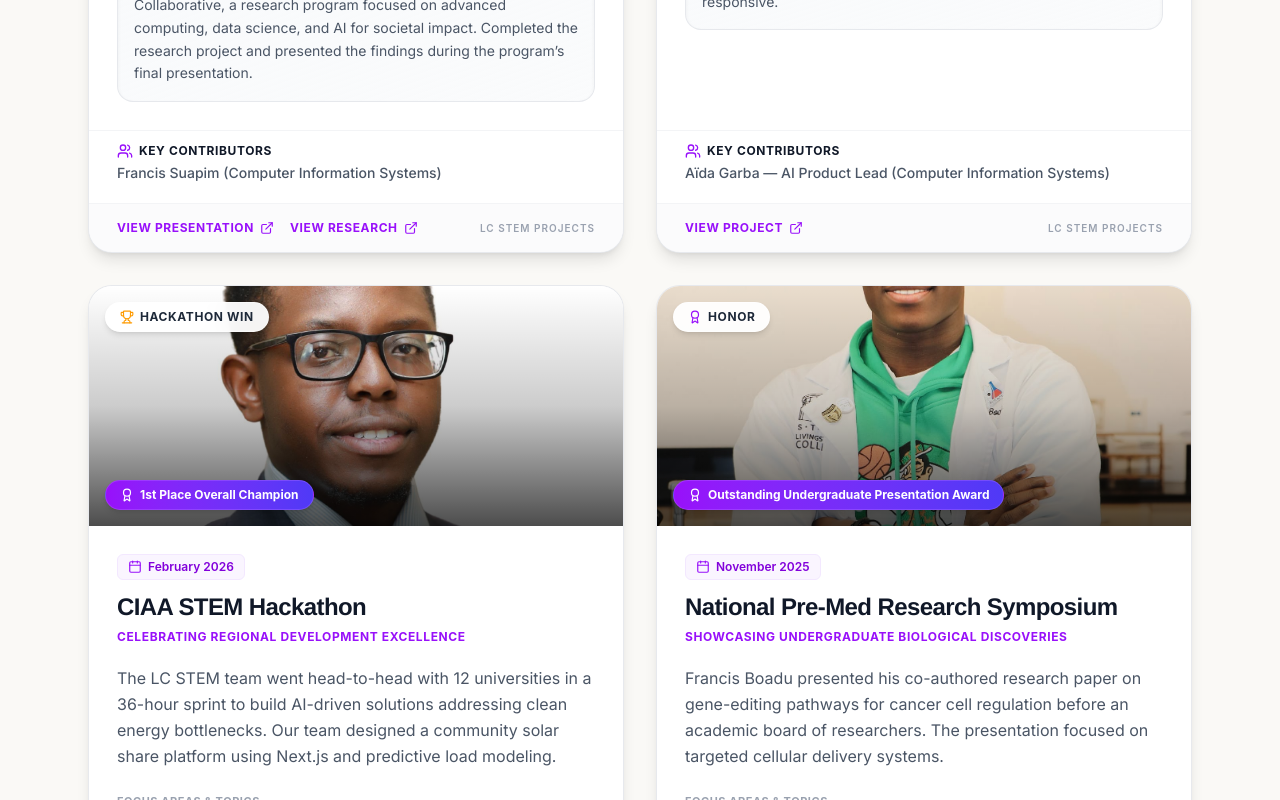
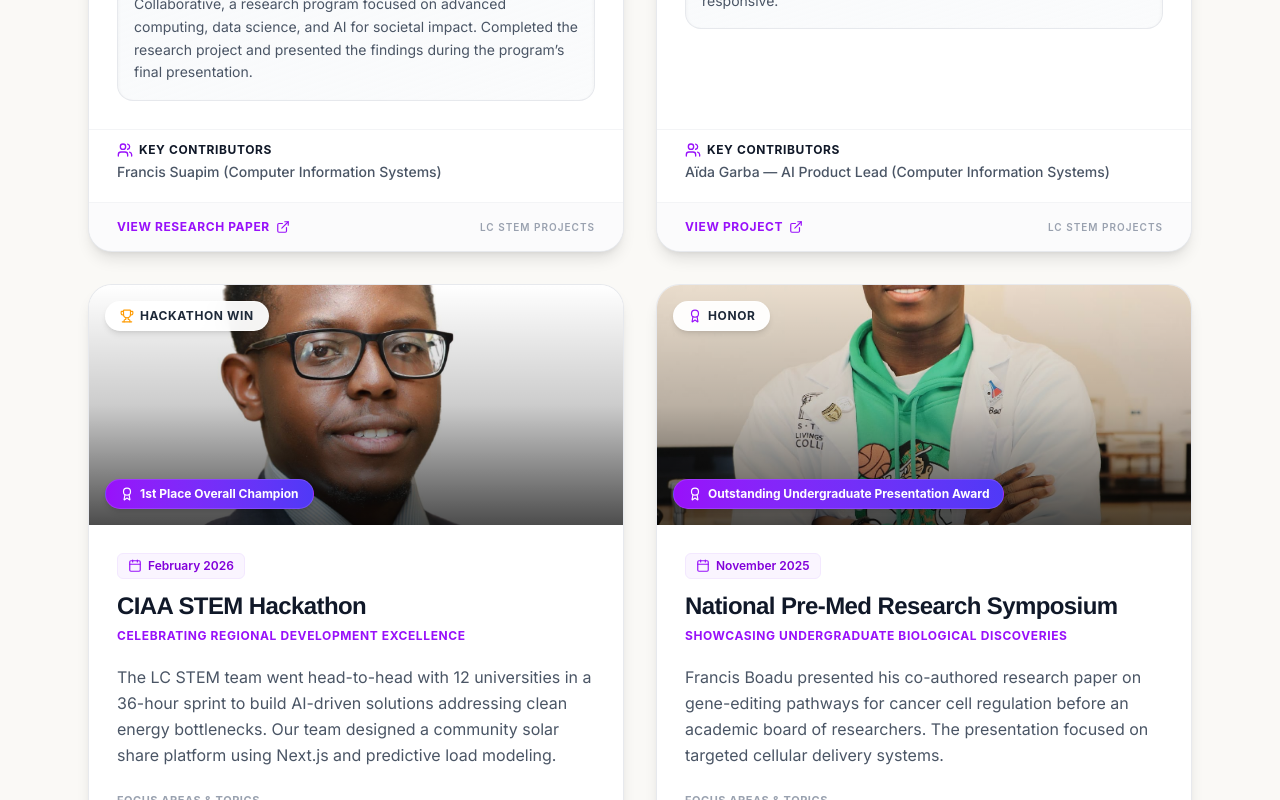
Before and after one commit to Aidarag/lc-stem-website, a Next.js app: page /projects in a window 1280 px wide. Shown: the part 4209-5009 px from the top of the page. Built offline with nearby package versions, Linux system fonts and the light colour scheme; no server answers.

Commit message:
feat: dynamic achievement button labels and remove github link from achievements page

```diff
--- a/src/app/projects/page.tsx
+++ b/src/app/projects/page.tsx
@@ -55,6 +55,45 @@ export default function AchievementsPage() {
       };
     }),
   ];
+
+  // Helper to determine demo link text based on content category
+  const getDemoLinkText = (achievement: typeof achievementsList[0]) => {
+    const titleLower = achievement.title.toLowerCase();
+    const descLower = achievement.description.toLowerCase();
+    const typeLower = (achievement.type || '').toLowerCase();
+
+    // 1. Research Papers
+    if (
+      titleLower.includes('research') ||
+      titleLower.includes('symposium') ||
+      titleLower.includes('vulnerability') ||
+      titleLower.includes('paper') ||
+      descLower.includes('research paper') ||
+      descLower.includes('findings') ||
+      descLower.includes('study')
+    ) {
+      return 'View research paper';
+    }
+
+    // 2. Hackathons / Challenges
+    if (
+      typeLower === 'hackathon' ||
+      titleLower.includes('hackathon') ||
+      titleLower.includes('sprint') ||
+      titleLower.includes('challenge') ||
+      titleLower.includes('bowl')
+    ) {
+      return 'View presentation';
+    }
+
+    // 3. Projects
+    if (achievement.isProject) {
+      return 'View Project';
+    }
+
+    // Fallback
+    return 'View presentation';
+  };
 
   // Filter achievements by category and search query
   const filteredAchievements = achievementsList.filter((achievement) => {
@@ -328,18 +367,7 @@ export default function AchievementsPage() {
                         rel="noreferrer"
                         className="inline-flex items-center text-xs font-bold font-mono uppercase tracking-wider text-purple-600 hover:text-purple-800 transition-colors group/link"
                       >
-                        {achievement.demoText ?? (achievement.isProject ? 'Visit Site' : 'View Presentation')}{' '}
-                        <ExternalLink className="ml-1.5 h-3.5 w-3.5 transition-transform group-hover/link:-translate-y-0.5 group-hover/link:translate-x-0.5" />
-                      </a>
-                    )}
-                    {achievement.githubUrl && (
-                      <a
-                        href={achievement.githubUrl}
-                        target="_blank"
-                        rel="noreferrer"
-                        className="inline-flex items-center text-xs font-bold font-mono uppercase tracking-wider text-purple-600 hover:text-purple-800 transition-colors group/link"
-                      >
-                        {achievement.githubText ?? 'GitHub'}{' '}
+                        {getDemoLinkText(achievement)}{' '}
                         <ExternalLink className="ml-1.5 h-3.5 w-3.5 transition-transform group-hover/link:-translate-y-0.5 group-hover/link:translate-x-0.5" />
                       </a>
                     )}
```
